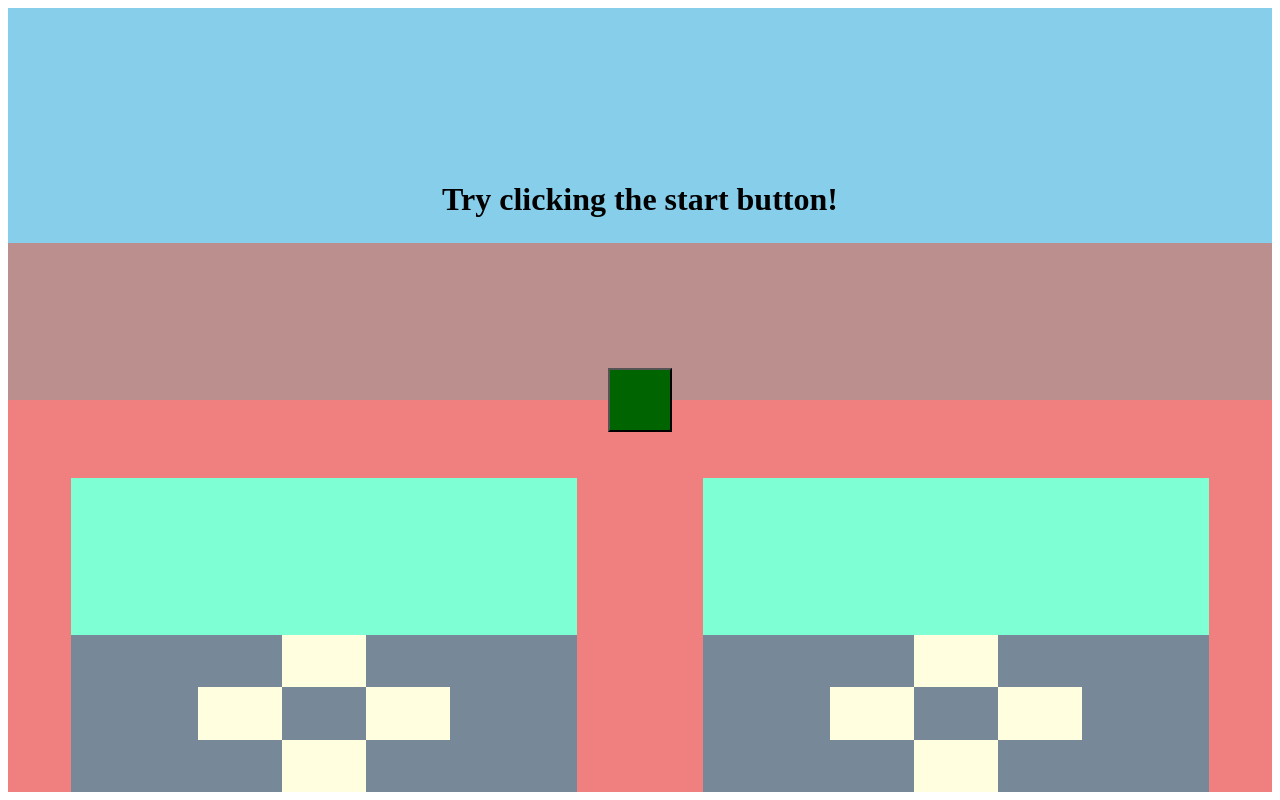
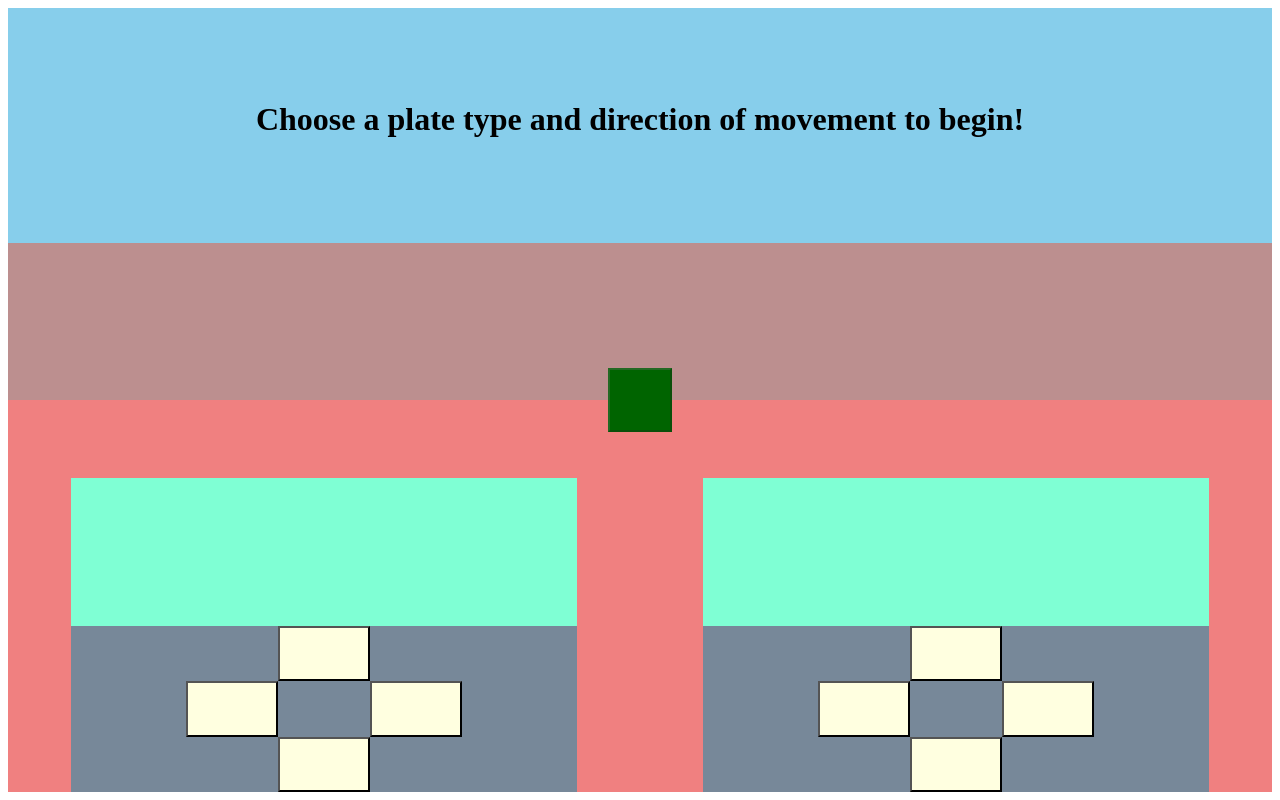
Before and after one commit to WISE-Community/plate-tectonics-boundary-explorer, a React (Create React App) app: page / in a window 1280 px wide. Built offline with nearby package versions, Linux system fonts and the light colour scheme.

Commit message:
Buttons change state, text outputs results of combos

```diff
--- a/package.json
+++ b/package.json
@@ -5,7 +5,8 @@
   "dependencies": {
     "react": "^17.0.1",
     "react-dom": "^17.0.1",
-    "react-scripts": "3.4.4"
+    "react-scripts": "3.4.4",
+    "prop-types": "^15.7.2"
   },
   "scripts": {
     "start": "react-scripts start",
--- a/src/App.css
+++ b/src/App.css
@@ -35,8 +35,8 @@
 
   display: grid;
   grid-template-areas:
-    "left-plate-type left-plate-type right-plate-type right-plate-type"
-    "left-plate-type left-plate-type right-plate-type right-plate-type"
+    "left-plate left-plate right-plate right-plate"
+    "left-plate left-plate right-plate right-plate"
     ". arrow-container arrow-container ."
     ". arrow-container arrow-container .";
   background-color: lightslategray;
@@ -76,6 +76,7 @@
   position: absolute;
   left: 0;
   right: 0;
-  top: 20%;
+  top: 10%;
   text-align: center;
+  white-space: pre-wrap;
 }
--- a/src/App.js
+++ b/src/App.js
@@ -4,15 +4,117 @@ import HalfScreen from "./components/HalfScreen";
 import StartRestartButton from "./components/StartRestartButton";
 import TopText from "./components/TopText";
 
+const PLATE_TYPES = ["left-plate", "right-plate"];
+const VERTICAL_DIRECTIONS = ["up", "down"];
+const HORIZONTAL_DIRECTIONS = ["left", "right"];
+const INIT_TOP_TEXT = "Choose a plate type and direction of movement to begin!";
+
+/**
+ * currentState = {
+ *     left: {
+ *         plate: "left-plate" or "right-plate",
+ *         direction: "up", "down", "left", or "right",
+ *         disabled: [] //array of values above
+ *     },
+ *     right: {} //similar
+ * }
+ */
+
+// assume that left-plate = continental, right-plate = oceanic
+function plateBoundaryResult(controlPanelState) {
+    if (controlPanelState.left.plate === "left-plate") {
+        if (controlPanelState.right.plate === "left-plate") {
+            // continental-continental
+            if (controlPanelState.left.direction === "up" || controlPanelState.left.direction === "down")
+                return "Fault"; // transform
+            else if (controlPanelState.left.direction === "left")
+                return "Rift"; // divergent
+            else
+                return "Mountain"; // convergent
+        }
+        else {
+            // continental-oceanic
+            if (controlPanelState.left.direction === "up" || controlPanelState.left.direction === "down")
+                return "Subduction zone, Mountains on land"; // transform
+            else if (controlPanelState.left.direction === "left")
+                return "Who knows? We don't."; // divergent
+            else
+                return "Subduction zone, mountains on land"; // convergent
+        }
+    }
+    else {
+        if (controlPanelState.right.plate === "left-plate") {
+            // oceanic-continental
+            if (controlPanelState.left.direction === "up" || controlPanelState.left.direction === "down")
+                return "Subduction zone, mountains on land"; // transform
+            else if (controlPanelState.left.direction === "left")
+                return "Who knows? We don't"; // divergent
+            else
+                return "Subduction zone, mountains on land"; // convergent
+        }
+        else {
+            // oceanic-oceanic
+            if (controlPanelState.left.direction === "up" || controlPanelState.left.direction === "down")
+                return "Tsunamis"; // transform
+            else if (controlPanelState.left.direction === "left")
+                return "Mid-ocean ridge"; // divergent
+            else
+                return "Subduction zone"; // convergent
+        }
+    }
+}
+
 function App() {
-    const [clickedStart, changeStart] = useState(false);
+    const [canClickStartRestart, setCanClickStartRestart] = useState(false);
+    const [clickedStart, setClickedStart] = useState(false);
+    const [controlPanelState, setControlPanelState] = useState({left: {}, right: {}});
+    const [topText, setTopText] = useState(INIT_TOP_TEXT);
+
+    function updateControlPanelState(currentState, clickedButton, side) {
+        let newState = {...currentState};
+        if (PLATE_TYPES.includes(clickedButton))
+            newState[side].plate = clickedButton;
+        else {
+            newState[side].direction = clickedButton;
+
+            // disable moving both plates in the same direction or perpendicular directions
+            const disabledDirections = VERTICAL_DIRECTIONS.includes(clickedButton) ?
+                [...HORIZONTAL_DIRECTIONS, clickedButton] : [...VERTICAL_DIRECTIONS, clickedButton];
+            if (side === "left")
+                newState.right.disabled = disabledDirections;
+            else
+                newState.left.disabled = disabledDirections;
+        }
+        //allowed to start if plate type & directions defined for both panels
+        if (newState.right.plate !== undefined && newState.right.direction !== undefined &&
+            newState.left.plate !== undefined && newState.left.direction !== undefined)
+            setCanClickStartRestart(true);
+        setControlPanelState(newState);
+    }
+
+    function onStartRestartClicked() {
+        // restart (we've clicked start, now we're clicking again)
+        if (clickedStart) {
+            setControlPanelState({left: {}, right: {}});
+            setCanClickStartRestart(false);
+            setClickedStart(false);
+            setTopText(INIT_TOP_TEXT);
+        }
+        else {
+            setClickedStart(true);
+            setTopText(`${plateBoundaryResult(controlPanelState)}\n` +
+                "Click the restart button to try another combo!");
+        }
+    }
 
     return (
         <div className="App">
-            <HalfScreen/>
-            <HalfScreen/>
-            <StartRestartButton onClick={() => changeStart(!clickedStart)}/>
-            <TopText text={clickedStart ? "Want to restart? Click it again!" : "Try clicking the start button!"}/>
+            <HalfScreen onClick={(clickedButton) => updateControlPanelState(controlPanelState, clickedButton, "left")}
+                        state={controlPanelState.left}/>
+            <HalfScreen onClick={(clickedButton) => updateControlPanelState(controlPanelState, clickedButton, "right")}
+                        state={controlPanelState.right}/>
+            <StartRestartButton onClick={onStartRestartClicked} disabled={!canClickStartRestart}/>
+            <TopText text={topText}/>
         </div>
     );
 }
--- a/src/components/ArrowButton.js
+++ b/src/components/ArrowButton.js
@@ -1,8 +1,20 @@
 import React from "react";
+import PropTypes from "prop-types";
+
+ArrowButton.propTypes = {
+    orientation: PropTypes.oneOf(["up", "down", "left", "right"]),
+    disabled: PropTypes.bool,
+    selected: PropTypes.bool,
+    onClick: PropTypes.func
+}
 
 function ArrowButton(props) {
     return (
-        <div className="ArrowButton" style={{gridArea: props.orientation}}/>
+        <button className="ArrowButton"
+                style={{gridArea: props.orientation,
+                    backgroundColor: props.selected ? "yellow" : "lightyellow"}}
+                disabled={props.disabled}
+                onClick={props.onClick}/>
     );
 }
 
--- a/src/components/ControlPanel.js
+++ b/src/components/ControlPanel.js
@@ -1,17 +1,33 @@
 import React from "react";
+import PropTypes from "prop-types";
 import PlateTypeButton from "./PlateTypeButton";
 import ArrowButton from "./ArrowButton";
 
-function ControlPanel() {
+ControlPanel.propTypes = {
+    onClick: PropTypes.func,
+    state: PropTypes.oneOf(["up", "down", "left", "right"])
+}
+
+function ControlPanel(props) {
     return (
         <div className="ControlPanel">
-            <PlateTypeButton orientation={"left-plate-type"}/>
-            <PlateTypeButton orientation={"right-plate-type"}/>
+            <PlateTypeButton orientation={"left-plate"} onClick={() => props.onClick("left-plate")}
+                    selected={props.state.plate === "left-plate"}/>
+            <PlateTypeButton orientation={"right-plate"} onClick={() => props.onClick("right-plate")}
+                    selected={props.state.plate === "right-plate"}/>
             <div className="ArrowButtonContainer">
-                <ArrowButton orientation={"up"}/>
-                <ArrowButton orientation={"left"}/>
-                <ArrowButton orientation={"right"}/>
-                <ArrowButton orientation={"down"}/>
+                <ArrowButton orientation={"up"} onClick={() => props.onClick("up")}
+                    disabled={props.state.disabled?.includes("up")}
+                    selected={props.state.direction === "up"}/>
+                <ArrowButton orientation={"left"} onClick={() => props.onClick("left")}
+                    disabled={props.state.disabled?.includes("left")}
+                    selected={props.state.direction === "left"}/>
+                <ArrowButton orientation={"right"} onClick={() => props.onClick("right")}
+                    disabled={props.state.disabled?.includes("right")}
+                    selected={props.state.direction === "right"}/>
+                <ArrowButton orientation={"down"} onClick={() => props.onClick("down")}
+                    disabled={props.state.disabled?.includes("down")}
+                    selected={props.state.direction === "down"}/>
             </div>
         </div>
     );
--- a/src/components/HalfScreen.js
+++ b/src/components/HalfScreen.js
@@ -1,16 +1,22 @@
 import React from "react";
+import PropTypes from "prop-types";
 import Plate from "./Plate";
 import Mantle from "./Mantle";
 import ControlPanel from "./ControlPanel";
 import Sky from "./Sky";
 
-function HalfScreen() {
+HalfScreen.propTypes = {
+    onClick: PropTypes.func,
+    state: PropTypes.oneOf(["up", "down", "left", "right"])
+}
+
+function HalfScreen(props) {
     return (
         <div className="HalfScreen">
             <Sky/>
             <Plate/>
             <Mantle/>
-            <ControlPanel/>
+            <ControlPanel onClick={props.onClick} state={props.state}/>
         </div>
     )
 }
--- a/src/components/PlateTypeButton.js
+++ b/src/components/PlateTypeButton.js
@@ -1,8 +1,18 @@
 import React from "react";
+import PropTypes from "prop-types";
+
+PlateTypeButton.propTypes = {
+    orientation: PropTypes.oneOf(["left-plate", "right-plate"]),
+    selected: PropTypes.bool,
+    onClick: PropTypes.func
+}
 
 function PlateTypeButton(props) {
     return (
-        <div className="PlateTypeButton" style={{gridArea: props.orientation}}></div>
+        <div className="PlateTypeButton"
+             style={{gridArea: props.orientation,
+                backgroundColor: props.selected ? "mediumaquamarine" : "aquamarine"}}
+             onClick={props.onClick}/>
     );
 }
 
--- a/src/components/StartRestartButton.js
+++ b/src/components/StartRestartButton.js
@@ -1,8 +1,14 @@
 import React from "react";
+import PropTypes from "prop-types";
+
+StartRestartButton.propTypes = {
+    onClick: PropTypes.func,
+    disabled: PropTypes.bool
+}
 
 function StartRestartButton(props) {
     return (
-        <button className="StartRestartButton" onClick={props.onClick}/>
+        <button className="StartRestartButton" onClick={props.onClick} disabled={props.disabled}/>
     );
 }
 
--- a/src/components/TopText.js
+++ b/src/components/TopText.js
@@ -1,4 +1,9 @@
 import React from "react";
+import PropTypes from "prop-types";
+
+TopText.propTypes = {
+    text: PropTypes.string
+}
 
 function TopText(props) {
     return (
```
